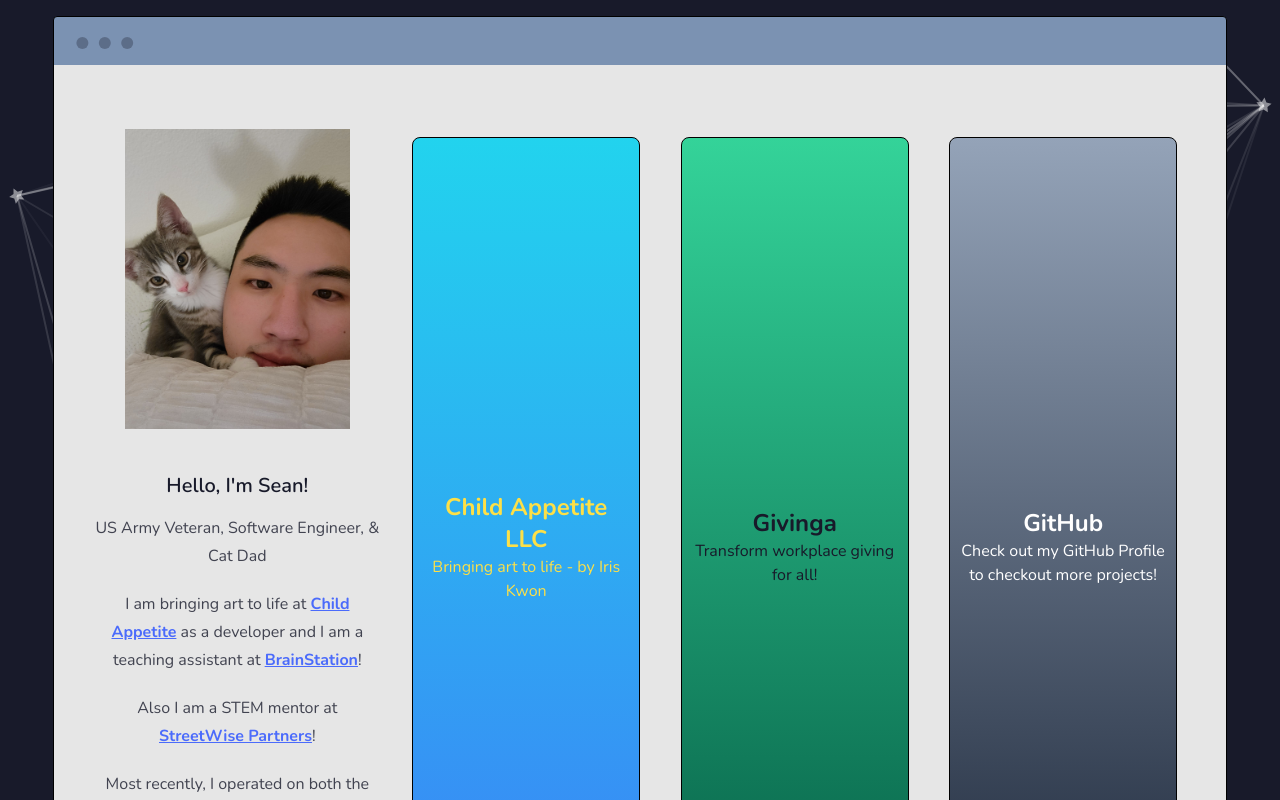
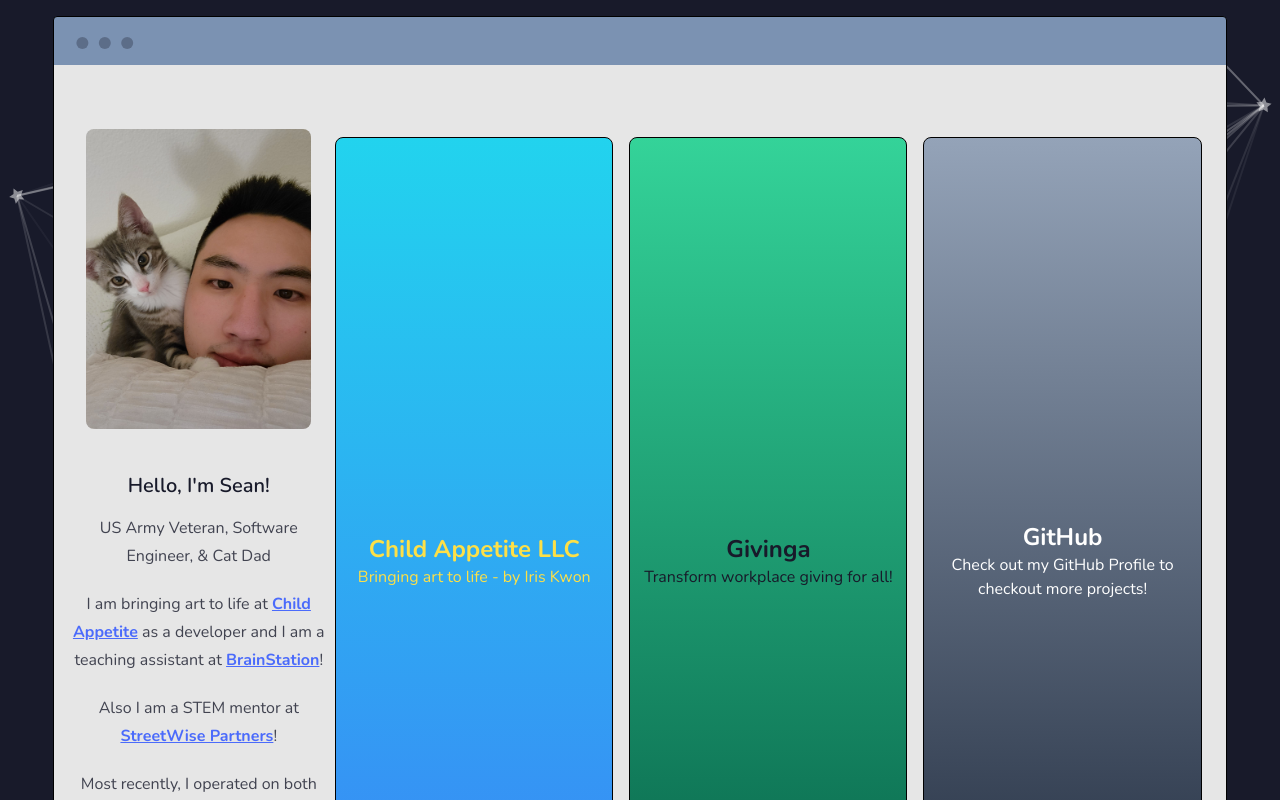
Before and after one commit to sean35mm/seangil-site, a Next.js app: page / in a window 1280 px wide. Shown: the top 800 px of the page. Built offline with nearby package versions, Linux system fonts and the light colour scheme.

Commit message:
minor styling changes

```diff
--- a/components/About.tsx
+++ b/components/About.tsx
@@ -8,8 +8,8 @@
 
 function About() {
 	return (
-		<div className='prose text-center sm:w-1/4'>
-			<Image src={photo} width={225} height={300} alt='my photo' />
+		<div className='prose text-center md:w-1/4'>
+			<Image src={photo} width={225} height={300} alt='my photo' className='rounded-lg' />
 			<h3>Hello, I&apos;m Sean!</h3>
 			<p>US Army Veteran, Software Engineer, & Cat Dad</p>
 			<p>
--- a/components/ChildAppetiteBanner.tsx
+++ b/components/ChildAppetiteBanner.tsx
@@ -4,7 +4,7 @@
 const ChildAppetiteBanner = () => {
 	return (
 		<Link href={'/childappetite'}>
-			<div className='sm:w-3/12 xl:w-1/5 m-2 cursor-pointer border-black border bg-gradient-to-b from-cyan-400 to-blue-500 rounded-lg flex hover:shadow-black hover:shadow-2xl'>
+			<div className='md:w-1/3 md:h-auto h-28 m-2 cursor-pointer border-black border bg-gradient-to-b from-cyan-400 to-blue-500 rounded-lg flex hover:shadow-black hover:shadow-2xl'>
 				<div className='mx-auto my-auto text-center text-yellow-300 p-2'>
 					<h2 className='font-bold text-lg xl:text-2xl'>Child Appetite LLC</h2>
 					<p>Bringing art to life - by Iris Kwon</p>
--- a/components/GithubBanner.tsx
+++ b/components/GithubBanner.tsx
@@ -4,7 +4,7 @@
 const GithubBanner = () => {
 	return (
 		<Link href={'https://github.com/sean35mm'}>
-			<div className='sm:w-3/12 xl:w-1/5 m-2 cursor-pointer border-black border bg-gradient-to-b from-slate-400 to-slate-800 rounded-lg flex hover:shadow-black hover:shadow-2xl'>
+			<div className='md:w-1/3 md:h-auto h-28 m-2 cursor-pointer border-black border bg-gradient-to-b from-slate-400 to-slate-800 rounded-lg flex hover:shadow-black hover:shadow-2xl'>
 				<div className='mx-auto my-auto text-center text-white p-2'>
 					<h2 className='font-bold text-lg xl:text-2xl'>GitHub</h2>
 					<p>Check out my GitHub Profile to checkout more projects!</p>
--- a/components/GivingaBanner.tsx
+++ b/components/GivingaBanner.tsx
@@ -4,7 +4,7 @@
 const GivingaBanner = () => {
 	return (
 		<Link href={'/givinga'}>
-			<div className='sm:w-3/12 xl:w-1/5 m-2 cursor-pointer border-black border bg-gradient-to-b from-emerald-400 to-emerald-800 rounded-lg flex hover:shadow-black hover:shadow-2xl'>
+			<div className='md:w-1/3 md:h-auto h-28 m-2 cursor-pointer border-black border bg-gradient-to-b from-emerald-400 to-emerald-800 rounded-lg flex hover:shadow-black hover:shadow-2xl'>
 				<div className='mx-auto my-auto text-center text-b p-2'>
 					<h2 className='font-bold text-lg xl:text-2xl'>Givinga</h2>
 					<p>Transform workplace giving for all!</p>
--- a/pages/index.js
+++ b/pages/index.js
@@ -8,11 +8,13 @@
 	return (
 		<main className='flex justify-center items-center min-h-screen'>
 			<div className='mockup-window border border-black bg-secondary m-4 w-11/12'>
-				<div className='sm:flex px-4 py-16 bg-base-200 justify-evenly'>
+				<div className='md:flex px-4 py-16 bg-base-200 justify-evenly'>
 					<About />
-					<ChildAppetiteBanner />
-					<GivingaBanner />
-					<GithubBanner />
+					<div className='mt-12 md:mt-0 md:flex sm:justify-evenly'>
+						<ChildAppetiteBanner />
+						<GivingaBanner />
+						<GithubBanner />
+					</div>
 				</div>
 			</div>
 			<ParticleComponent />
```
